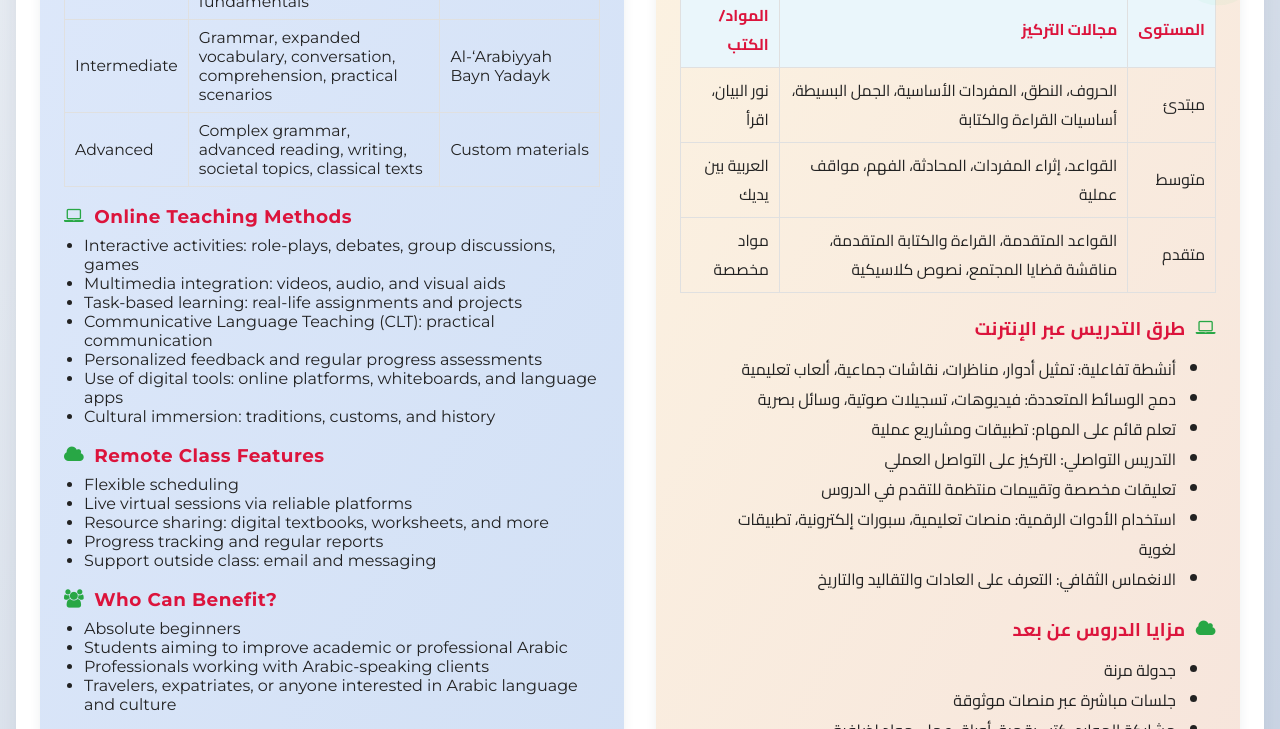
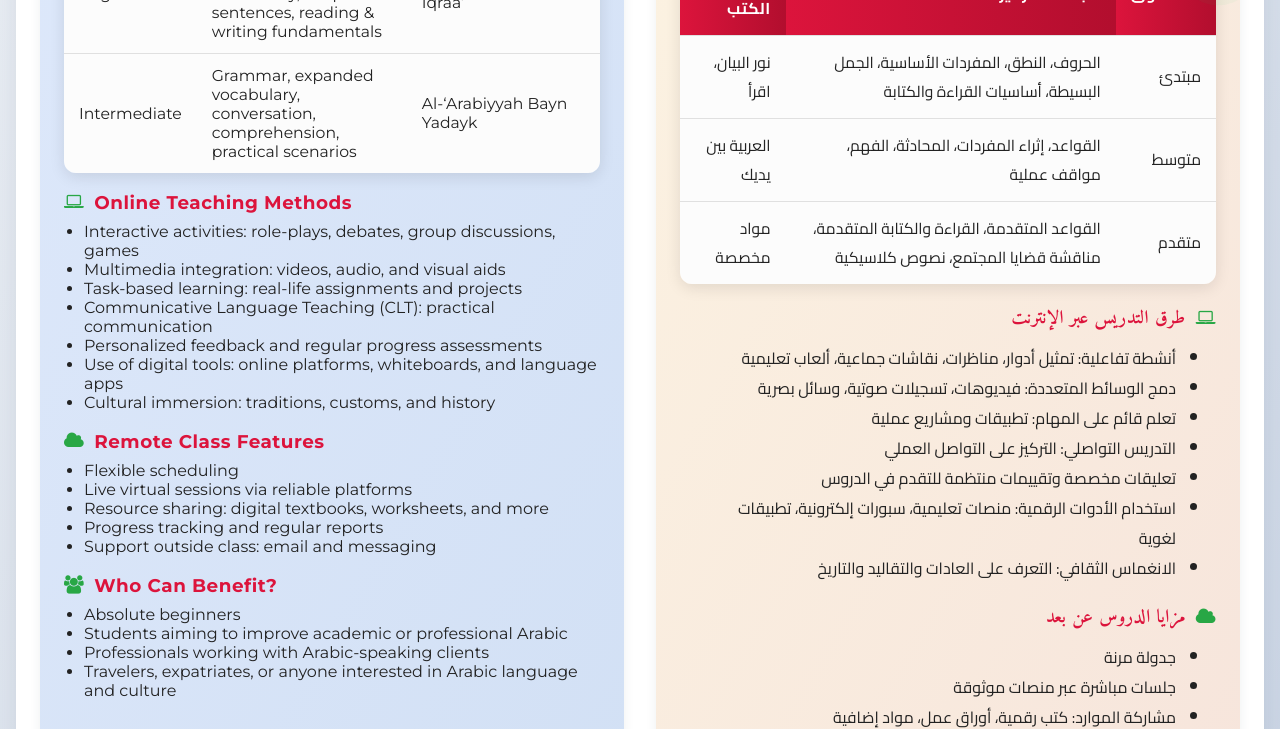
Before and after one commit to YemenTranslationCenter/ytc, a plain HTML site: page index.html in a window 1280 px wide. Shown: the part 774-1503 px from the top of the page. Drawn offline with Linux system fonts and the light colour scheme; a web font is replaced by a local one.

Commit message:
Update index.html

```diff
--- a/index.html
+++ b/index.html
@@ -5,9 +5,11 @@
     <title>Lingo Seekers | Arabic Tutoring & Language Services</title>
     <meta name="viewport" content="width=device-width, initial-scale=1.0">
     <link href="https://fonts.googleapis.com/css?family=Montserrat:700,400&display=swap" rel="stylesheet">
-    <link href="https://fonts.googleapis.com/css2?family=Cairo:wght@700;400&display=swap" rel="stylesheet">
+    <link href="https://fonts.googleapis.com/css2?family=Cairo:wght@400;700&family=Amiri:wght@400;700&display=swap" rel="stylesheet">
     <link rel="stylesheet" href="https://cdnjs.cloudflare.com/ajax/libs/font-awesome/4.7.0/css/font-awesome.min.css">
     <style>
+	    @import url(https://fonts.googleapis.com/earlyaccess/droidarabickufi.css);
+
         body {
             margin: 0;
             padding: 0;
@@ -47,16 +49,19 @@
             box-shadow: 0 8px 32px rgba(44,62,80,0.18);
         }
         .col[dir="rtl"] {
+            /* Default fallback Arabic font for the column */
             font-family: 'Cairo', Arial, sans-serif;
             background: linear-gradient(120deg, #fdf6e3 0%, #f5e1da 100%);
         }
+
+        /* Styling for all titles (English and Arabic) */
         h1, h2, h3 {
             margin-top: 0;
             font-weight: 700;
             letter-spacing: 1px;
             color: #DC143C; /* Crimson Red color for titles */
         }
-        /* Pulsing animation for main titles only */
+        /* Pulsing animation for main H1 titles only */
         h1 {
             font-size: 2.5rem;
             margin-bottom: 8px;
@@ -68,6 +73,20 @@
             50% { transform: scale(1); }
             75% { transform: scale(1.01); }
             100% { transform: scale(1); }
+        }
+
+        /* Specific font style for Arabic titles (h2, h3, .section-title) */
+        .col[dir="rtl"] h2,
+        .col[dir="rtl"] h3,
+        .col[dir="rtl"] .section-title {
+            font-family: 'Amiri', 'Cairo', serif; /* Amiri as primary, Cairo as fallback */
+            font-weight: 700; /* Ensuring boldness */
+        }
+
+        /* Specific font style for the main Arabic H1 title "مستكشفو اللغة" */
+        .col[dir="rtl"] h1 {
+            font-family: 'Droid Arabic Kufi', sans-serif; /* Droid Arabic Kufi for the main title */
+            font-weight: 700; /* Ensuring boldness */
         }
 
         h2 {
@@ -117,26 +136,81 @@
         .section-title i {
             color: #28a745; /* Green color for new section title icons */
         }
+
+        /* --- Curriculum Table High-End Styling --- */
         .curriculum-table {
             width: 100%;
-            border-collapse: collapse;
+            border-collapse: separate; /* Use separate for rounded corners */
+            border-spacing: 0; /* Remove space between cells */
             margin-bottom: 18px;
             font-size: 0.98em;
+            overflow: hidden; /* Ensures rounded corners apply */
+            box-shadow: 0 4px 15px rgba(0,0,0,0.1); /* Soft shadow for depth */
+            border-radius: 12px; /* Rounded corners for the whole table */
         }
         .curriculum-table th, .curriculum-table td {
-            border: 1px solid #e0e0e0;
-            padding: 8px 10px;
+            padding: 12px 15px; /* More padding for better spacing */
             text-align: left;
+            border-bottom: 1px solid #e0e0e0; /* Light border between rows */
         }
-        .curriculum-table th {
-            background: #eaf6fb;
-            color: #DC143C; /* Crimson Red color for table headers */
+        .curriculum-table thead th {
+            background: linear-gradient(90deg, #DC143C 0%, #b20e2e 100%); /* Crimson gradient for header */
+            color: #fff; /* White text for header */
             font-weight: 700;
+            letter-spacing: 0.5px;
+            text-transform: uppercase;
         }
-        .curriculum-table[dir="rtl"] td, .curriculum-table[dir="rtl"] th {
+        /* Solid background for table body rows */
+        .curriculum-table tbody tr {
+            background-color: #fcfcfc; /* A very light, almost white background */
+            transition: background-color 0.3s ease;
+        }
+        .curriculum-table tbody tr:hover {
+            background-color: #e6f7ff; /* Subtle hover effect (light blue) */
+        }
+        /* Specific rounded corners for the table header */
+        .curriculum-table th:first-child {
+            border-top-left-radius: 12px;
+        }
+        .curriculum-table th:last-child {
+            border-top-right-radius: 12px;
+        }
+        /* Remove bottom border for the last row cells */
+        .curriculum-table tbody tr:last-child td {
+            border-bottom: none;
+        }
+        /* Specific rounded corners for the table body (if only one row) */
+        .curriculum-table tbody tr:only-child td:first-child {
+            border-bottom-left-radius: 12px;
+        }
+        .curriculum-table tbody tr:only-child td:last-child {
+            border-bottom-right-radius: 12px;
+        }
+
+        .curriculum-table[dir="rtl"] th,
+        .curriculum-table[dir="rtl"] td {
             text-align: right;
-            font-family: 'Cairo', Arial, sans-serif;
+            font-family: 'Cairo', Arial, sans-serif; /* Ensures table content remains Cairo if not explicitly Amiri */
         }
+        /* RTL specific rounded corners for header */
+        .curriculum-table[dir="rtl"] th:first-child {
+            border-top-right-radius: 12px;
+            border-top-left-radius: 0;
+        }
+        .curriculum-table[dir="rtl"] th:last-child {
+            border-top-left-radius: 12px;
+            border-top-right-radius: 0;
+        }
+        /* RTL specific rounded corners for tbody (if only one row) */
+        .curriculum-table[dir="rtl"] tbody tr:only-child td:first-child {
+            border-bottom-right-radius: 12px;
+            border-bottom-left-radius: 0;
+        }
+        .curriculum-table[dir="rtl"] tbody tr:only-child td:last-child {
+            border-bottom-left-radius: 12px;
+            border-bottom-right-radius: 0;
+        }
+
         .cta {
             background: linear-gradient(90deg, #0e6ba8 0%, #3aafa9 100%);
             color: #fff;
@@ -224,11 +298,14 @@
             <p>I offer professional Arabic language tutoring for all levels—beginner, intermediate, and advanced—using a structured curriculum tailored to each stage. My approach combines proven teaching methodologies with modern technology for effective, engaging, and interactive online learning.</p>
             <h3>Curriculum Structure</h3>
             <table class="curriculum-table">
+                <thead>
                     <tr>
                         <th>Level</th>
                         <th>Focus Areas</th>
                         <th>Materials/Texts</th>
                     </tr>
+                </thead>
+                <tbody>
                     <tr>
                         <td>Beginner</td>
                         <td>Alphabet, pronunciation, basic vocabulary, simple sentences, reading & writing fundamentals</td>
@@ -239,11 +316,7 @@
                         <td>Grammar, expanded vocabulary, conversation, comprehension, practical scenarios</td>
                         <td>Al-‘Arabiyyah Bayn Yadayk</td>
                     </tr>
-                <tr>
-                    <td>Advanced</td>
-                    <td>Complex grammar, advanced reading, writing, societal topics, classical texts</td>
-                    <td>Custom materials</td>
-                </tr>
+                </tbody>
             </table>
             <h3 class="section-title"><i class="fa fa-laptop"></i> Online Teaching Methods</h3>
             <ul>
@@ -296,11 +369,14 @@
             <p>أقدم دروسًا احترافية في اللغة العربية لجميع المستويات (مبتدئ، متوسط، متقدم) باستخدام منهجية منظمة لكل مرحلة. أعتمد في تدريسي على أساليب حديثة وتقنيات متطورة لضمان تعلم فعال وتفاعلي عبر الإنترنت.</p>
             <h3>هيكل المنهج</h3>
             <table class="curriculum-table" dir="rtl">
+                <thead>
                     <tr>
                         <th>المستوى</th>
                         <th>مجالات التركيز</th>
                         <th>المواد/الكتب</th>
                     </tr>
+                </thead>
+                <tbody>
                     <tr>
                         <td>مبتدئ</td>
                         <td>الحروف، النطق، المفردات الأساسية، الجمل البسيطة، أساسيات القراءة والكتابة</td>
@@ -316,6 +392,7 @@
                         <td>القواعد المتقدمة، القراءة والكتابة المتقدمة، مناقشة قضايا المجتمع، نصوص كلاسيكية</td>
                         <td>مواد مخصصة</td>
                     </tr>
+                </tbody>
             </table>
             <h3 class="section-title"><i class="fa fa-laptop"></i> طرق التدريس عبر الإنترنت</h3>
             <ul>
```
Lines whose indentation alone changed are shown as unchanged.
